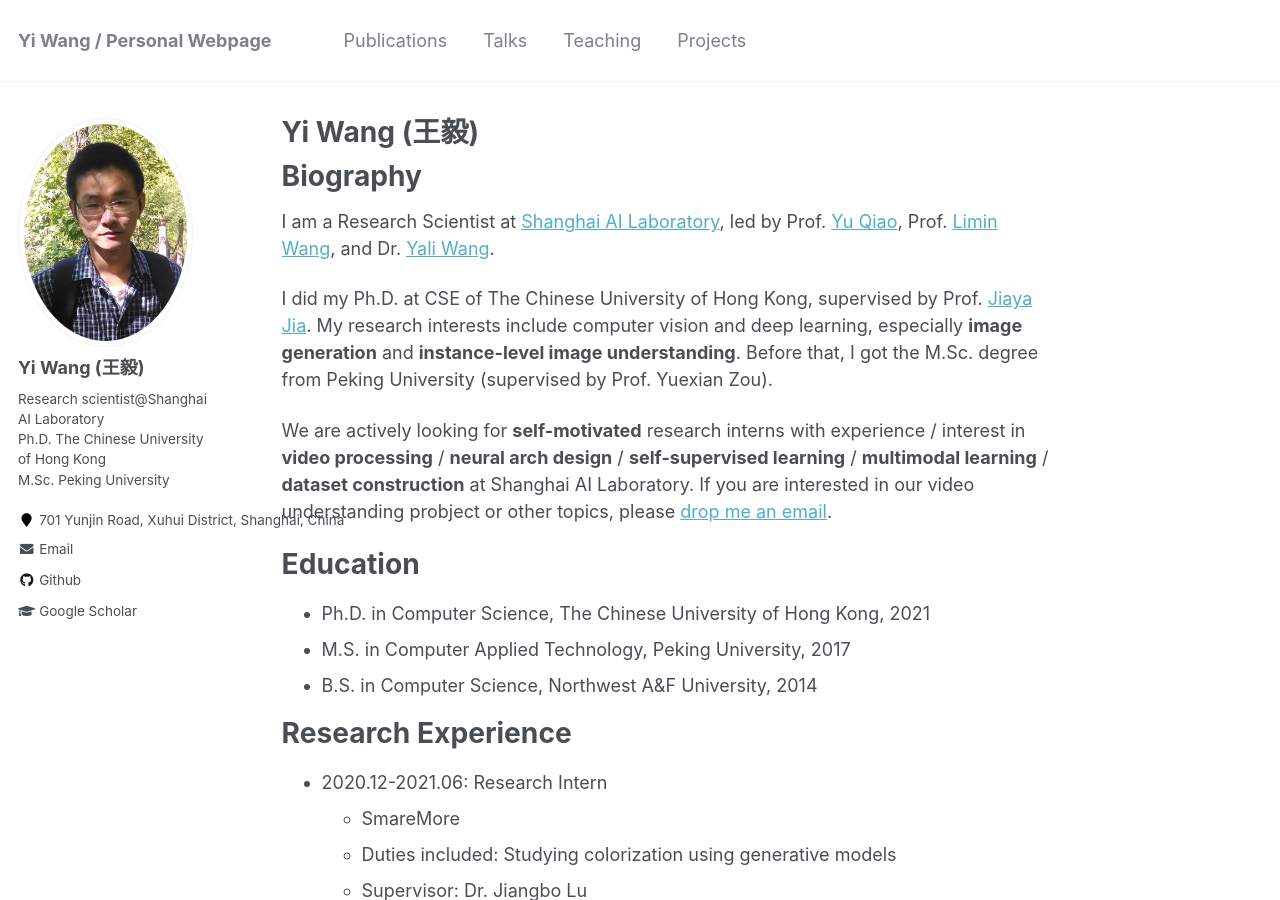
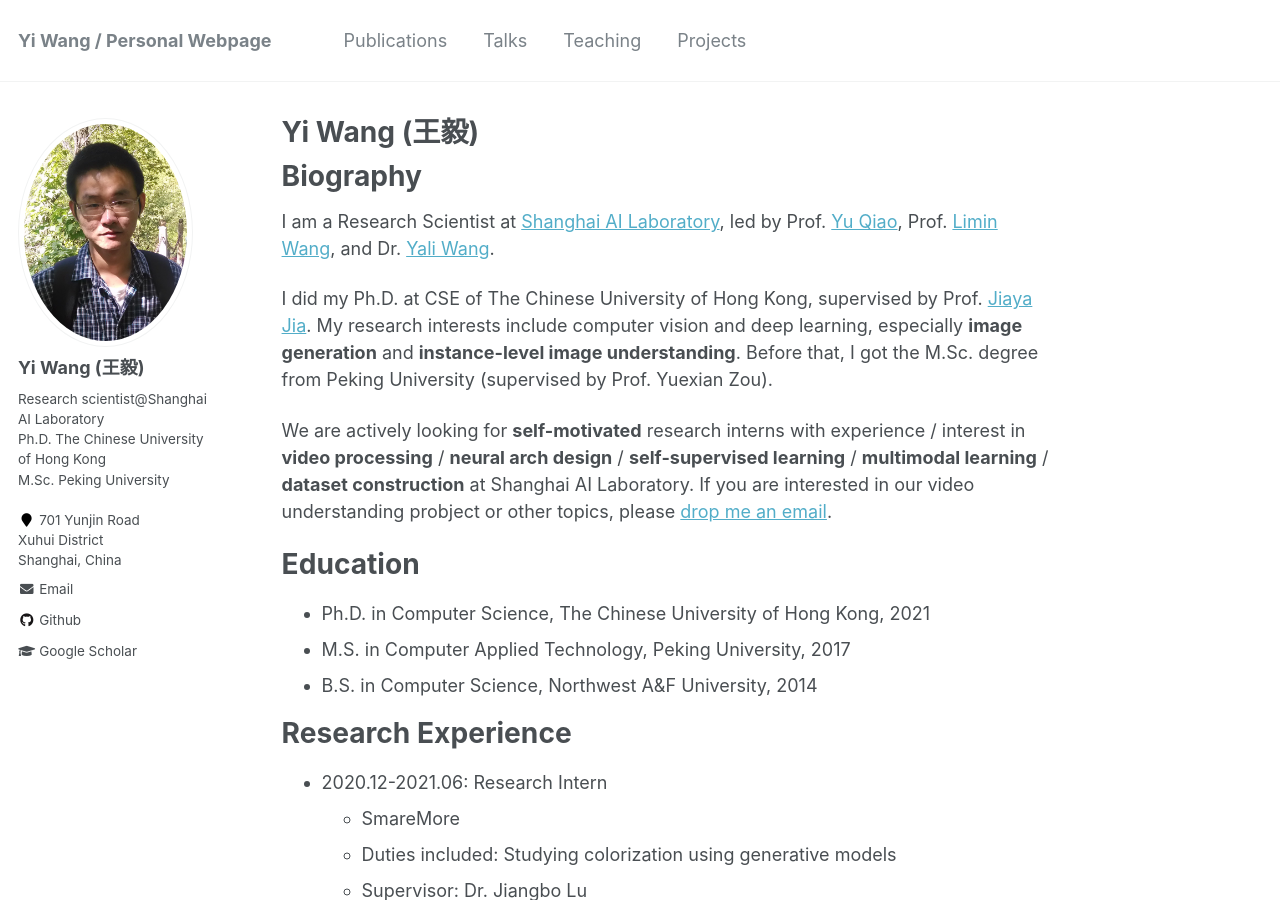
Before and after one commit to shepnerd/shepnerd.github.io, a Jekyll site: the page built from _pages/about.md, in a window 1280 px wide and 900 px high. Built offline with Jekyll 4.4.1, drawn with Linux system fonts in a browser that asks for light colours.

```diff
--- a/_config.yml
+++ b/_config.yml
@@ -83,7 +83,7 @@ author:
   name             : "Yi Wang (王毅)"
   avatar           : "wy3.jpeg"
   bio              : "Research scientist@Shanghai AI Laboratory<br/>Ph.D. The Chinese University of Hong Kong<br/>M.Sc. Peking University"
-  location         : "701 Yunjin Road, Xuhui District, Shanghai, China"
+  location         : "701 Yunjin Road<br/>Xuhui District<br/>Shanghai, China"
   employer         :
   pubmed           : #"https://www.ncbi.nlm.nih.gov/pubmed/?term=john+snow"
   googlescholar    : "https://scholar.google.com/citations?user=Xm2M8UwAAAAJ"
```
